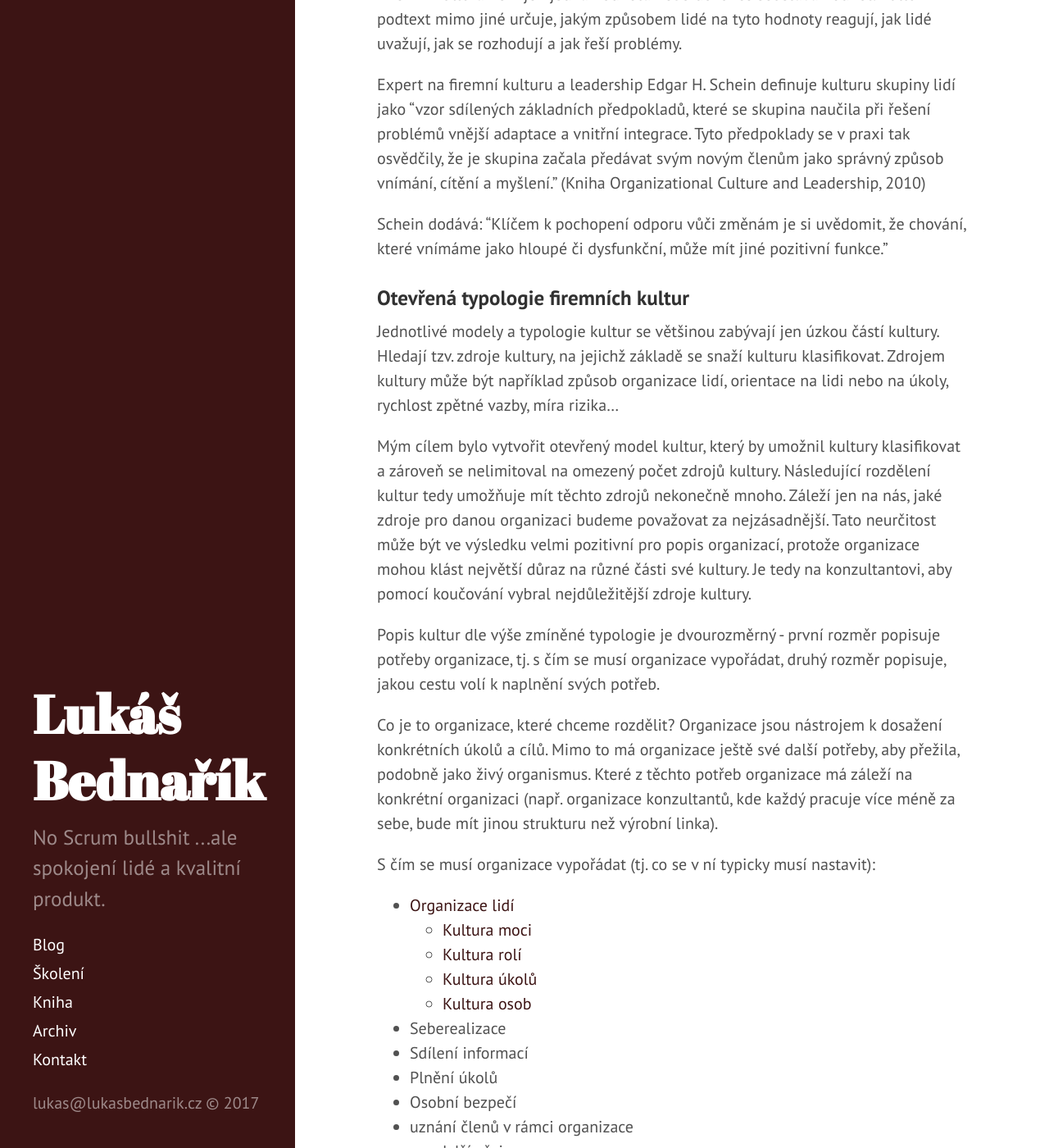
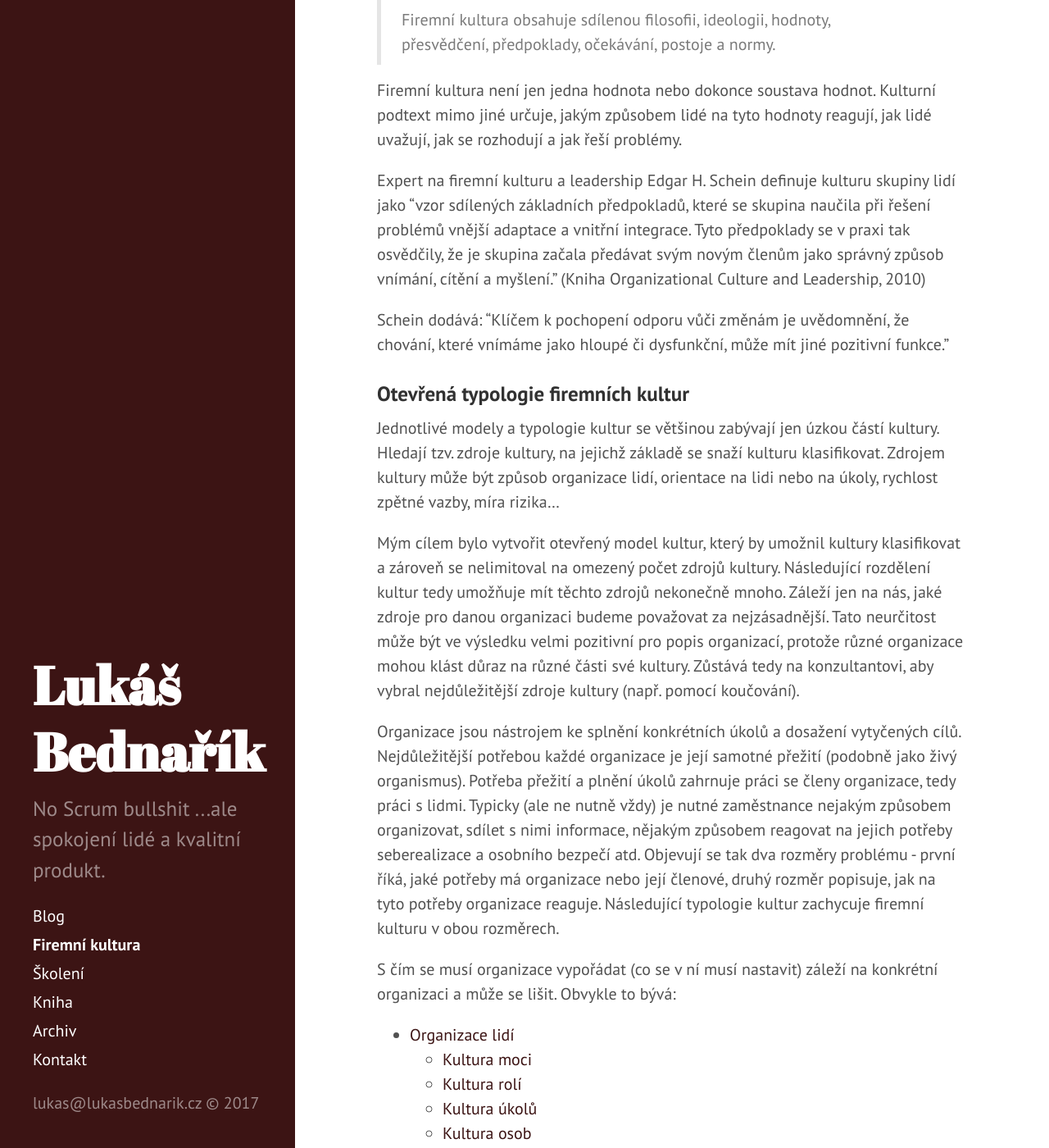
Before and after one commit to lukasbednarik/lukasbednarik.cz, a Jekyll site: the page built from _pages/firemni-kultura.md, in a window 1280 px wide and 1400 px high, scrolled down 4040 px. Shown: the whole window at 82% size. Built offline with Jekyll 4.4.1, drawn with Linux system fonts in a browser that asks for light colours; some of the changed text lies outside the part shown.

Commit message:
Added: firemni-kultura

```diff
--- a/_includes/sidebar.html
+++ b/_includes/sidebar.html
@@ -11,7 +11,7 @@
 
     <nav class="sidebar-nav">
       <a class="sidebar-nav-item{% if page.url == '/' %} active{% endif %}" href="/">Blog</a>
-      <!--<a class="sidebar-nav-item{% if page.url == '/firemni-kultura' %} active{% endif %}" href="/firemni-kultura">Firemní kultura</a>-->
+      <a class="sidebar-nav-item{% if page.url == '/firemni-kultura' %} active{% endif %}" href="/firemni-kultura">Firemní kultura</a>
       <!--<a class="sidebar-nav-item{% if page.url == '/metodiky' %} active{% endif %}" href="/metodiky">Metodiky</a>-->
       <a class="sidebar-nav-item{% if page.url == '/skoleni' %} active{% endif %}" href="/skoleni">Školení</a>
       <a class="sidebar-nav-item{% if page.url == '/knihy' %} active{% endif %}" href="/knihy">Kniha</a>
--- a/_pages/firemni-kultura.md
+++ b/_pages/firemni-kultura.md
@@ -23,7 +25,7 @@
 - Sdílení informací
 - Plnění úkolů
 - Osobní bezpečí
-- uznání členů v rámci organizace
+- Uznání členů v rámci organizace
 - …a další věci
 
 ![Firemní kultura]({{ site.url }}/assets/firemni-kultury.png)
@@ -32,55 +34,111 @@
 
 ### Příběh kultury tým lídrů
 
-Ve společnosti X s.r.o. se před dvěma lety rozhodli zavést Scrum. Byl pozván externí konzultant, aby pomohl s rozdělením rolí a nastavením procesů. Konzultant společně s managementem firmy vytvořil roli Scrum Mastera (SM), Product Ownera (PO) a People Managera (PM). Celý vývoj, něco kolem deseti týmů, měl formálně zastřešit vedoucí vývoje. Lidé na pozici SM se rekrutovali z vedoucích týmů a tato role byla vždy půlená s testerem nebo vývojářem.
+Ve společnosti X s.r.o. se před dvěma lety rozhodli zavést Scrum. Byl pozván externí konzultant,
+aby pomohl s rozdělením rolí a nastavením procesů. Konzultant společně s managementem firmy vytvořil
+roli Scrum Mastera (SM), Product Ownera (PO) a People Managera (PM). Celý vývoj, něco kolem deseti týmů,
+měl formálně zastřešit vedoucí vývoje. Lidé na pozici SM se rekrutovali z vedoucích týmů a tato role byla
+vždy půlená s testerem nebo vývojářem.
 
-Vše zdánlivě fungovalo, protože konzultant se již nevrátil a nikdo z vedení firmy nezkoumal, jak vlastně fungují Scrum týmy (to jest seskupení vývojářů, SM a PO). Důležité bylo, že týmy dodávají očekávaný objem práce. Nebo ne?
+Vše zdánlivě fungovalo, protože konzultant se již nevrátil a nikdo z vedení firmy nezkoumal,
+jak vlastně fungují Scrum týmy (to jest seskupení vývojářů, SM a PO). Důležité bylo,
+že týmy dodávají očekávaný objem práce. Nebo ne?
 
-První problém nastal, jakmile firma začala najímat nové SM na plný úvazek. Během šesti měsíců byli postupně zaměstnáni tři noví SM. Během dalších devíti měsíců všichni tři firmu opustili. Kvůli nedostatku SM byly vytvořeny další full time role SM. Jakoby se management snažil uplatnit Weinbergovu zásadu špatného managementu: “Pokud něco nefunguje, dělejte toho víc.” Novým SM se k velkému překvapení ve firmě také nedařilo a během několika měsíců opět všichni odešli (nebo byli vyhozeni, protože neplnily očekávání managementu).
+První problém nastal, jakmile firma začala najímat nové SM na plný úvazek. Během šesti měsíců byli
+postupně zaměstnáni tři noví SM. Během dalších devíti měsíců všichni tři firmu opustili.
+Kvůli nedostatku SM byly vytvořeny další full time role SM. Jakoby se management snažil uplatnit
+Weinbergovu zásadu špatného managementu: “Pokud něco nefunguje, dělejte toho víc.” Novým SM se k velkému
+překvapení ve firmě opět nedařilo. Během následujících několika měsíců znovu všichni firmu opustili.
 
-Závěr vedení byl dvojí. Za prvé se firmě nedaří hledat dobré SM, protože s tímto typem pozice nemá zkušenosti. Za druhé, každý SM odešel z jiného důvodu (stěhování, vyhoření, 2 byli vyhozeni, lepší nabídka v jiné firmě, ...), tedy mezi těmito odchody není přímá souvislost. Než budete číst dále, zastavte se a nad situací se zamyslete jako konzultant, který právě v této chvíli přišel do firmy a má začít situaci nějak řešit. Co by jste udělali?
+Závěr vedení byl dvojí. Za prvé se firmě nedaří hledat dobré SM, protože s tímto typem pozice nemá firma zkušenosti.
+Za druhé, každý SM odešel z jiného důvodu (stěhování, vyhoření, 2 byli vyhozeni, lepší nabídka v jiné firmě, ...),
+tedy mezi těmito odchody není přímá souvislost. Než budete číst dále, zastavte se a nad situací se zamyslete jako
+konzultant, který právě v této chvíli přišel do firmy a má začít situaci nějak řešit. Co by jste udělali?
 
-Co se vlastně stalo? Proč se firmě nedaří udržet SM na plný úvazek, zatímco SM s půlenou rolí zůstavají? Věřili byste vysvětlení managementu, že půlení SM zůstávají, protože jsou to veterání ve firmě a vždy zůstali?
+Co se vlastně stalo? Proč se firmě nedaří udržet SM na plný úvazek, zatímco SM s půlenou rolí zůstavají?
+Věřili byste vysvětlení managementu, že půlení SM zůstávají, protože jsou to veterání ve firmě a vždy zůstali?
 
-Můj názor je, že za všechno může kultura společnosti. Myšlení lidí ve společnosti X s.r.o. nikdy neopustilo systém tým lídrů. Vedení společnosti očekávalo os SM přímý vliv na produkt a vývojáři očekávali technickou zdatnost tým lídra. Půlené role skrytě fungovaly v tomto režimu. Full time SM se naopak pokusily situaci zvrátit a tvrdě narazily na všech frontách. Nepodpora vedení vedla zaměstnance k odchodům, ačkoliv při přímých diskuzích s vedením uváděli nejrůznější jiné důvody. Pokud se jednou rozhodnete změnit práci, získat lepší nabídku jako SM není takový problém (a proto důvod “získal jsem lepší nabídku” by se neměl počítat). Vedení firmy SM nepodporovalo, nenechalo si zasahovat do procesů a konečně i samotný rozvoj lidí řešilo po svém. Management, samozřejmě, byl toho názoru, že on od těchto “lehce nekompetentních SM” žádný rozvoj nepotřebuje.
+![Firemní kultura]({{ site.url }}/assets/firemni-kultura-puzzle.jpg)
 
-Tento příklad ukazuje sílu firemní kultury. Kultura jsou skrytá přesvědčení, sdílená očekávání, postoje, hodnoty… Kultura vzniká samostatně a významně ovlivňuje, jakým způsobem se v rámci organizace rozhodujeme. Zavedení Scrumu v nevhodné firemní kultuře bývá kontraproduktivní.
+Můj názor je, že za všechno může kultura společnosti. Myšlení lidí ve společnosti X s.r.o. nikdy neopustilo
+systém tým lídrů. Vedení společnosti očekávalo od SM přímý vliv na produkt a vývojáři očekávali technickou
+zdatnost tým lídra. Půlené role skrytě fungovaly v tomto režimu. Full time SM se naopak pokusili situaci zvrátit
+a tvrdě narazili na všech frontách. Nepodpora vedení vedla zaměstnance k odchodům, ačkoliv při přímých diskuzích
+s vedením uváděli jiné důvody. Pokud se člověk jednou rozhodne změnit práci, většinou za tím stojí komplikovaný
+systém důvodů, ne jen jeden jednoduchý důvod.
+Vedení firmy SM nepodporovalo, nenechalo si zasahovat do procesů a konečně i samotný rozvoj lidí řešilo samo.
+Co se týká osobního rozvoje samotného managementu, je jasné, že "management přece žádný rozvoj nepotřebuje,
+už tak je dokonalý".
+
+Tento příklad ukazuje sílu firemní kultury. Kultura jsou skrytá přesvědčení, sdílená očekávání, postoje,
+hodnoty… Kultura vzniká samostatně a významně ovlivňuje, jakým způsobem se v rámci organizace rozhodujeme.
+Zavedení Scrumu v nevhodné firemní kultuře bývá kontraproduktivní.
 
 ### Kultura není vidět
 
-Jste-li součástí nějaké kultury, nevíte o tom. Kultura není vidět, proto s ní nedokážeme sami efektivně pracovat. Jaká je například kultura typického obyvatele České Republiky? (Abychom byli konkrétní, jak kultura ovlivňuje věci jako je například etiketa, vedení lidí a způsob učení v ČR?)
+Jste-li součástí nějaké kultury, nevíte o tom. Kultura není vidět, proto s ní nedokážeme sami efektivně pracovat.
+Jaká je například kultura typického obyvatele České Republiky? (Abychom byli konkrétní, jak kultura ovlivňuje věci
+jako je etiketa, vedení lidí a způsob učení v ČR?)
 
-Kulturu Čechů neodhalíme, pokud sami nevyjedeme za hranice. Stejně tak kulturu firmy mohou dobře vidět externí konzultanti a nově příchozí zaměstnanci. Nově nastoupivši zaměstnanci ale musejí podstoupit období “zaučování”, kdy mají dostatek času se asimilovat.
+Kulturu Čechů neodhalíme, pokud sami nevyjedeme za hranice. Stejně tak kulturu firmy mohou dobře vidět externí
+konzultanti a nově příchozí zaměstnanci. Nově nastoupivši zaměstnanci ale musejí podstoupit období “zaučování”,
+kdy mají dostatek času se asimilovat a kulturu vstřebat.
 
-Kultura má tendenci sama sebe zachovávat v pozitivním i negativním smyslu. Jedinci, kterým se nepodaří se do společnosti začlenit, jsou postaveni na její okraj nebo jsou zcela vyloučeni. (Vyloučení odpovídá v korporátním světě “vyhazovu”.)
+Kultura má tendenci sama sebe stabilizovat v pozitivním i negativním smyslu.
+Jedinci, kterým se nepodaří se do společnosti začlenit, jsou postaveni na její okraj nebo jsou zcela vyloučeni.
 
 ### Definice firemní kultury
 
-Definovat pojem kultury a firemní kultury je obtížné. Možná proto existuje takové množství různých definic kultury. Nicméně většina z těchto definic se shoduje na tom, že “kultura není člověku vrozená, ale člověk si ji osvojuje až jako člen společnosti, kde se tato kultura pěstuje a předává.” Konkrétní výčet toho, co si člověk jako člen společnosti vlastně osvojuje, se již u různých autorů liší.
+Definovat pojem kultury a firemní kultury je obtížné. Možná proto existuje takové množství různých definic.
+Většina z těchto definic se shoduje na tom, že “kultura není člověku vrozená, ale člověk si ji osvojuje až
+jako člen společnosti, kde se tato kultura pěstuje a předává.” Konkrétní výčet toho, co si člověk jako člen
+společnosti vlastně osvojuje, se již u různých autorů liší.
 
-V 80. letech mnoho autorů zpopularizovalo spojení “firemní kultura” (též organizační nebo podniková kultura). Termínu “kultura” se chopili obchodníci a manažeři a pojem rychle ztratil svůj původní akademický význam. Definic firemní kultury jsou dnes stovky a tyto definice se podstatně liší (jmenujme např. Majken Schultz, Linda Smircich, Daniel Denison, George Gordon, etc.). Ralph Kilmann mluví o firemní kultuře jako o sdílené filosofii, ideologii, hodnotách, přesvědčeních, předpokladech, očekáváních, postojích a normách (kniha Gaining control of the corporate culture).
+> Kultura není člověku vrozená.
+
+V 80. letech mnoho autorů zpopularizovalo spojení “firemní kultura” (též organizační nebo podniková kultura).
+Termínu “kultura” se chopili obchodníci a manažeři a pojem rychle ztratil svůj původní akademický význam.
+Definic firemní kultury jsou dnes stovky a tyto definice se podstatně liší (jmenujme např. Majken Schultz,
+Linda Smircich, Daniel Denison, George Gordon, etc.). Ralph Kilmann mluví o firemní kultuře jako o sdílené filosofii,
+ideologii, hodnotách, přesvědčeních, předpokladech, očekáváních, postojích a normách
+(kniha Gaining control of the corporate culture).
 
 > Firemní kultura obsahuje sdílenou filosofii, ideologii, hodnoty, přesvědčení, předpoklady, očekávání, postoje a normy.
 
-![Firemní kultura]({{ site.url }}/assets/firemni-kultura-puzzle.jpg)
+Firemní kultura není jen jedna hodnota nebo dokonce soustava hodnot. Kulturní podtext mimo jiné určuje,
+jakým způsobem lidé na tyto hodnoty reagují, jak lidé uvažují, jak se rozhodují a jak řeší problémy.
 
-Firemní kultura není jen jedna hodnota nebo dokonce soustava hodnot. Kulturní podtext mimo jiné určuje, jakým způsobem lidé na tyto hodnoty reagují, jak lidé uvažují, jak se rozhodují a jak řeší problémy.
+Expert na firemní kulturu a leadership Edgar H. Schein definuje kulturu skupiny lidí jako
+“vzor sdílených základních předpokladů, které se skupina naučila při řešení problémů vnější adaptace a vnitřní integrace.
+Tyto předpoklady se v praxi tak osvědčily, že je skupina začala předávat svým novým členům jako správný způsob vnímání,
+cítění a myšlení.” (Kniha Organizational Culture and Leadership, 2010)
 
-Expert na firemní kulturu a leadership Edgar H. Schein definuje kulturu skupiny lidí jako “vzor sdílených základních předpokladů, které se skupina naučila při řešení problémů vnější adaptace a vnitřní integrace. Tyto předpoklady se v praxi tak osvědčily, že je skupina začala předávat svým novým členům jako správný způsob vnímání, cítění a myšlení.” (Kniha Organizational Culture and Leadership, 2010)
-
-Schein dodává: “Klíčem k pochopení odporu vůči změnám je si uvědomit, že chování, které vnímáme jako hloupé či dysfunkční, může mít jiné pozitivní funkce.”
+Schein dodává: “Klíčem k pochopení odporu vůči změnám je uvědomnění, že chování, které vnímáme jako hloupé či dysfunkční,
+může mít jiné pozitivní funkce.”
 
 ### Otevřená typologie firemních kultur
 
-Jednotlivé modely a typologie kultur se většinou zabývají jen úzkou částí kultury. Hledají tzv. zdroje kultury, na jejichž základě se snaží kulturu klasifikovat. Zdrojem kultury může být například způsob organizace lidí, orientace na lidi nebo na úkoly, rychlost zpětné vazby, míra rizika…
+Jednotlivé modely a typologie kultur se většinou zabývají jen úzkou částí kultury. Hledají tzv. zdroje kultury,
+na jejichž základě se snaží kulturu klasifikovat. Zdrojem kultury může být způsob organizace lidí,
+orientace na lidi nebo na úkoly, rychlost zpětné vazby, míra rizika…
 
-Mým cílem bylo vytvořit otevřený model kultur, který by umožnil kultury klasifikovat a zároveň se nelimitoval na omezený počet zdrojů kultury. Následující rozdělení kultur tedy umožňuje mít těchto zdrojů nekonečně mnoho. Záleží jen na nás, jaké zdroje pro danou organizaci budeme považovat za nejzásadnější. Tato neurčitost může být ve výsledku velmi pozitivní pro popis organizací, protože organizace mohou klást největší důraz na různé části své kultury. Je tedy na konzultantovi, aby pomocí koučování vybral nejdůležitější zdroje kultury.
+Mým cílem bylo vytvořit otevřený model kultur, který by umožnil kultury klasifikovat a zároveň se nelimitoval na
+omezený počet zdrojů kultury. Následující rozdělení kultur tedy umožňuje mít těchto zdrojů nekonečně mnoho.
+Záleží jen na nás, jaké zdroje pro danou organizaci budeme považovat za nejzásadnější. Tato neurčitost může být
+ve výsledku velmi pozitivní pro popis organizací, protože různé organizace mohou klást důraz na různé části své kultury.
+Zůstává tedy na konzultantovi, aby vybral nejdůležitější zdroje kultury (např. pomocí koučování).
 
-Popis kultur dle výše zmíněné typologie je dvourozměrný - první rozměr popisuje potřeby organizace, tj. s čím se musí organizace vypořádat, druhý rozměr popisuje, jakou cestu volí k naplnění svých potřeb.
+Organizace jsou nástrojem ke splnění konkrétních úkolů a dosažení vytyčených cílů.
+Nejdůležitější potřebou každé organizace je její samotné přežití (podobně jako živý organismus).
+Potřeba přežití a plnění úkolů zahrnuje práci se členy organizace, tedy práci s lidmi.
+Typicky (ale ne nutně vždy) je nutné zaměstnance nejakým způsobem organizovat, sdílet s nimi informace,
+nějakým způsobem reagovat na jejich potřeby seberealizace a osobního bezpečí atd.
+Objevují se tak dva rozměry problému - první říká, jaké potřeby má organizace nebo její členové,
+druhý rozměr popisuje, jak na tyto potřeby organizace reaguje. Následující typologie kultur
+zachycuje firemní kulturu v obou rozměrech.
 
-Co je to organizace, které chceme rozdělit? Organizace jsou nástrojem k dosažení konkrétních úkolů a cílů. Mimo to má organizace ještě své další potřeby, aby přežila, podobně jako živý organismus. Které z těchto potřeb organizace má záleží na konkrétní organizaci (např. organizace konzultantů, kde každý pracuje více méně za sebe, bude mít jinou strukturu než výrobní linka).
-
-S čím se musí organizace vypořádat (tj. co se v ní typicky musí nastavit):
+S čím se musí organizace vypořádat (co se v ní musí nastavit)
+záleží na konkrétní organizaci a může se lišit. Obvykle to bývá:
 
 - [Organizace lidí](/firemni-kultura-organizace-lidi)
   - [Kultura moci](/firemni-kultura-organizace-lidi#kultura-moci)
@@ -91,19 +149,42 @@
 - Sdílení informací
 - Plnění úkolů
 - Osobní bezpečí
-- uznání členů v rámci organizace
-- … a další věci
+- Uznání členů v rámci organizace
+- …a další věci
 
 ### Agilní kultura
 
-Existuje něco takového? Agile má dvě části - Proces + mindset (kultura), jak to souvisí se scrumem… TODO obrázek
+Často se setkáme s tvrzením, že k zavedení "agile" ve firmě je nutné změnit dvě věci: proces a mindset.
+Právě mindset (to, jakým způsobem uvažujeme) souvisí s kulturou společnosti. K zavedení "agile" je tedy
+nutné pracovat s kulturou. Pokud se tak nestane, mindset lidí zůstane stejný i přes změny v procesech
+jako v příkladu "kultura tým lídrů" výše.
 
 ### Slovníček
 
 #### Hodnoty
 
-Důležitá a trvalá přesvědčení nebo ideály sdílené členy kultury o tom, co je dobré nebo špatné a co je žádoucí nebo nežádoucí. Hodnoty mají velký vliv na chování a postoj člověka a slouží jako obecné pokyny ve všech situacích. Některé společné obchodní hodnoty jsou poctivost, inovace a zapojení komunity.
+Důležitá a trvalá přesvědčení nebo ideály sdílené členy kultury o tom, co je dobré nebo špatné
+a co je žádoucí nebo nežádoucí. Hodnoty mají velký vliv na chování a postoj člověka a slouží
+jako obecné pokyny ve všech situacích. Některé společné obchodní hodnoty jsou poctivost,
+inovace a zapojení komunity.
 
 #### Firemní klima
 
-Organizační klima je na druhé straně často definováno jako opakující se vzorce chování, postojů a pocitů, které charakterizují život v organizaci. V porovnání s klimatem má kultura tendenci být hluboká a stabilní. Ačkoliv jsou pojmy kultura a klima příbuzné, klima se často ukazuje jako snadnější posoudit a změnit. Na individuální úrovni analýzy se koncept nazývá individuální psychologické klima. Tato individuální vnímání jsou často shromažďována pro analýzu na úrovni týmu, skupiny nebo celé organizace.
+Organizační klima je na druhé straně často definováno jako opakující se vzorce chování, postojů
+a pocitů, které charakterizují život v organizaci. V porovnání s klimatem má kultura tendenci
+být hluboká a stabilní. Ačkoliv jsou pojmy kultura a klima příbuzné, klima se často ukazuje
+jako snadnější posoudit a změnit. Na individuální úrovni analýzy se koncept nazývá individuální
+psychologické klima. Tato individuální vnímání jsou často shromažďována pro analýzu na úrovni týmu,
+skupiny nebo celé organizace.
+
+#### Firemní kultura
+
+Kultura není člověku vrozená, ale člověk si ji osvojuje až jako člen společnosti,
+kde se tato kultura pěstuje a předává.
+Firemní kultura obsahuje sdílenou filosofii, ideologii, hodnoty, přesvědčení, předpoklady,
+očekávání, postoje a normy.
+
+Nejedná se o jednu hodnotu nebo soustavu hodnot, ale o extrémně komplexní systém, který zahrnuje také to,
+jak na tyto hodnoty lidé reagují.
+
+[Zpět na obsah](/firemni-kultura#obsah)
```
Also changed, not shown: other parts of _pages/firemni-kultura.md (+2 -0 lines), _pages/firemni-kultura-organizace-lidi.md (+65 -1 lines).
